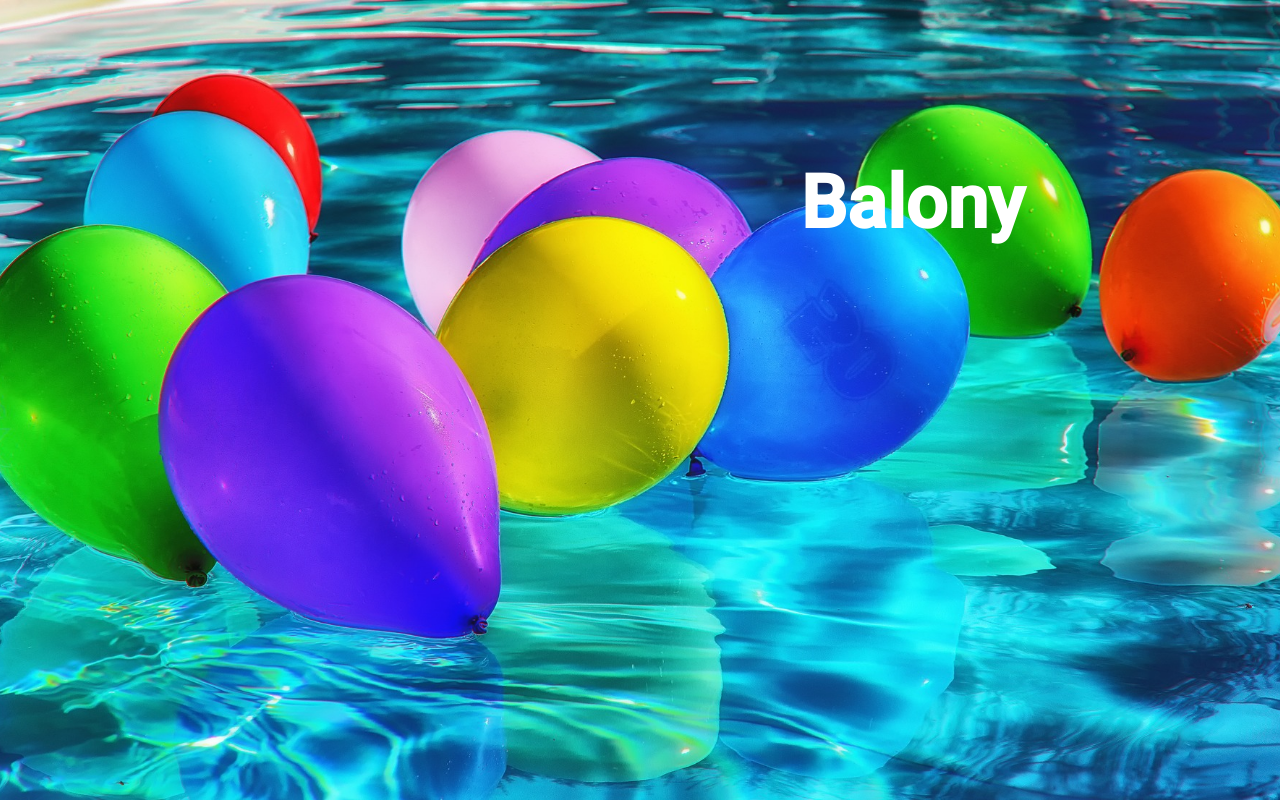
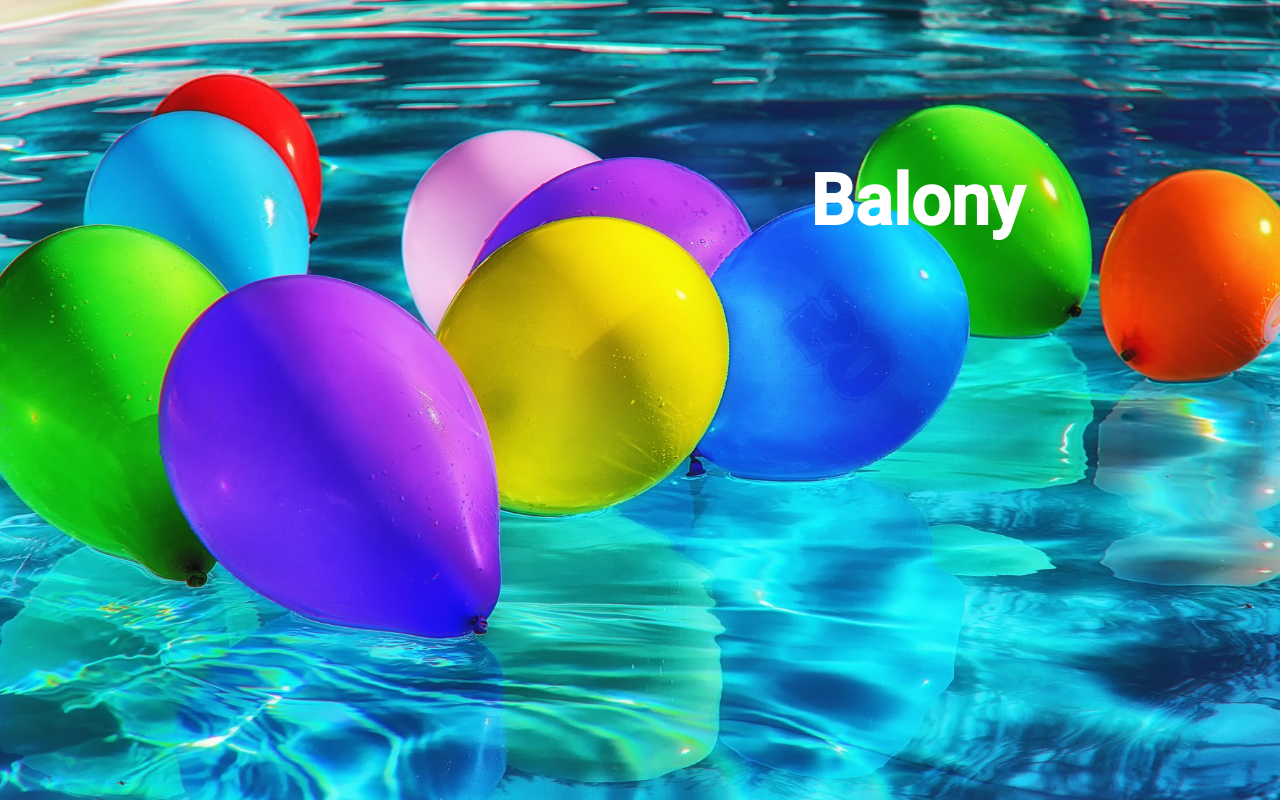
Before and after one commit to mendeczka/projectFirstStartOnGit, a plain HTML site: page index.html in a window 1280 px wide. Drawn offline with Linux system fonts and the light colour scheme.

Commit message:
update font size in h1

```diff
--- a/style.css
+++ b/style.css
@@ -14,7 +14,7 @@
 
  h1 {
    position: absolute;
-   font-size: 4.6rem;
+   font-size: 4.4rem;
    color: white;
    right: 20%;
    top: 20%;
```
